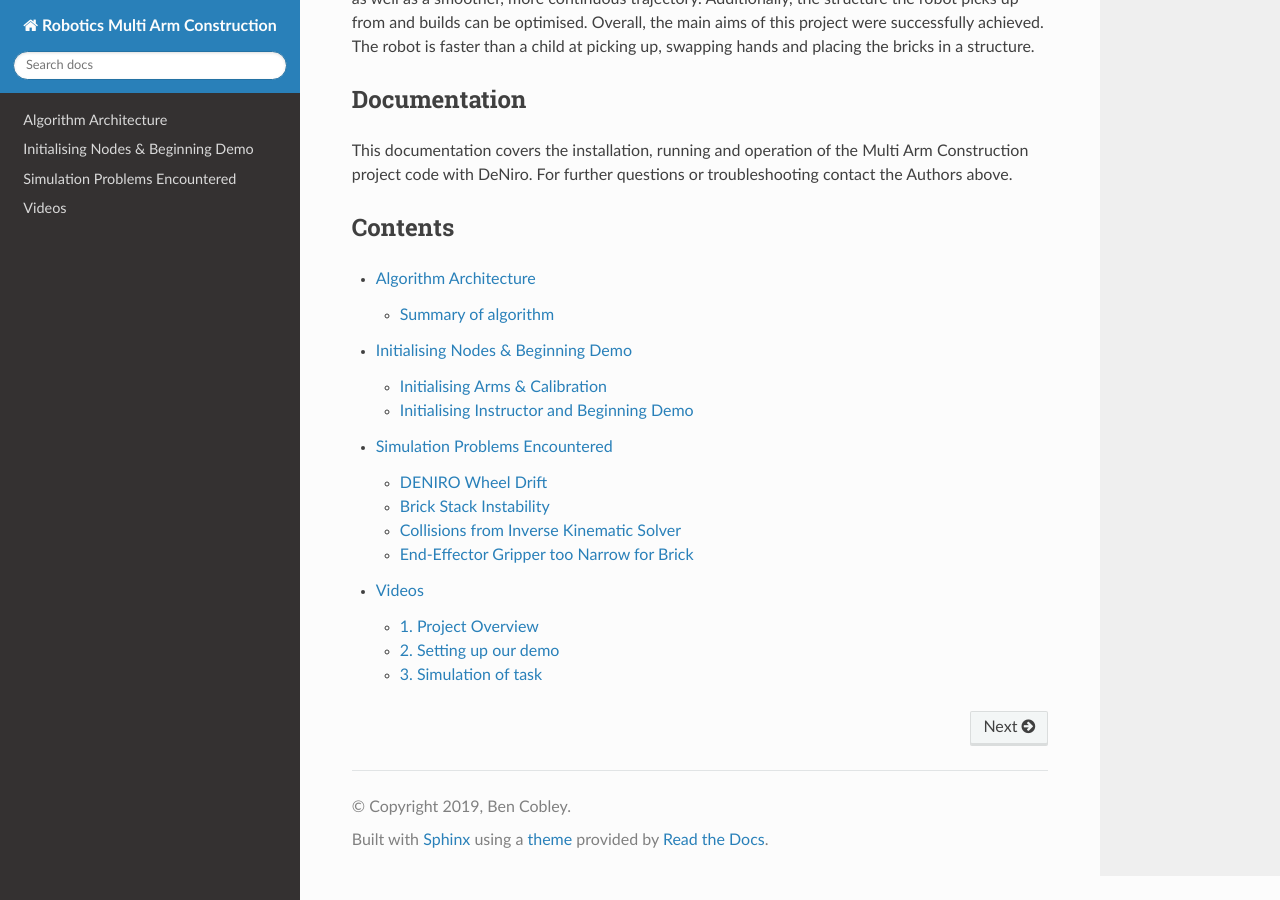
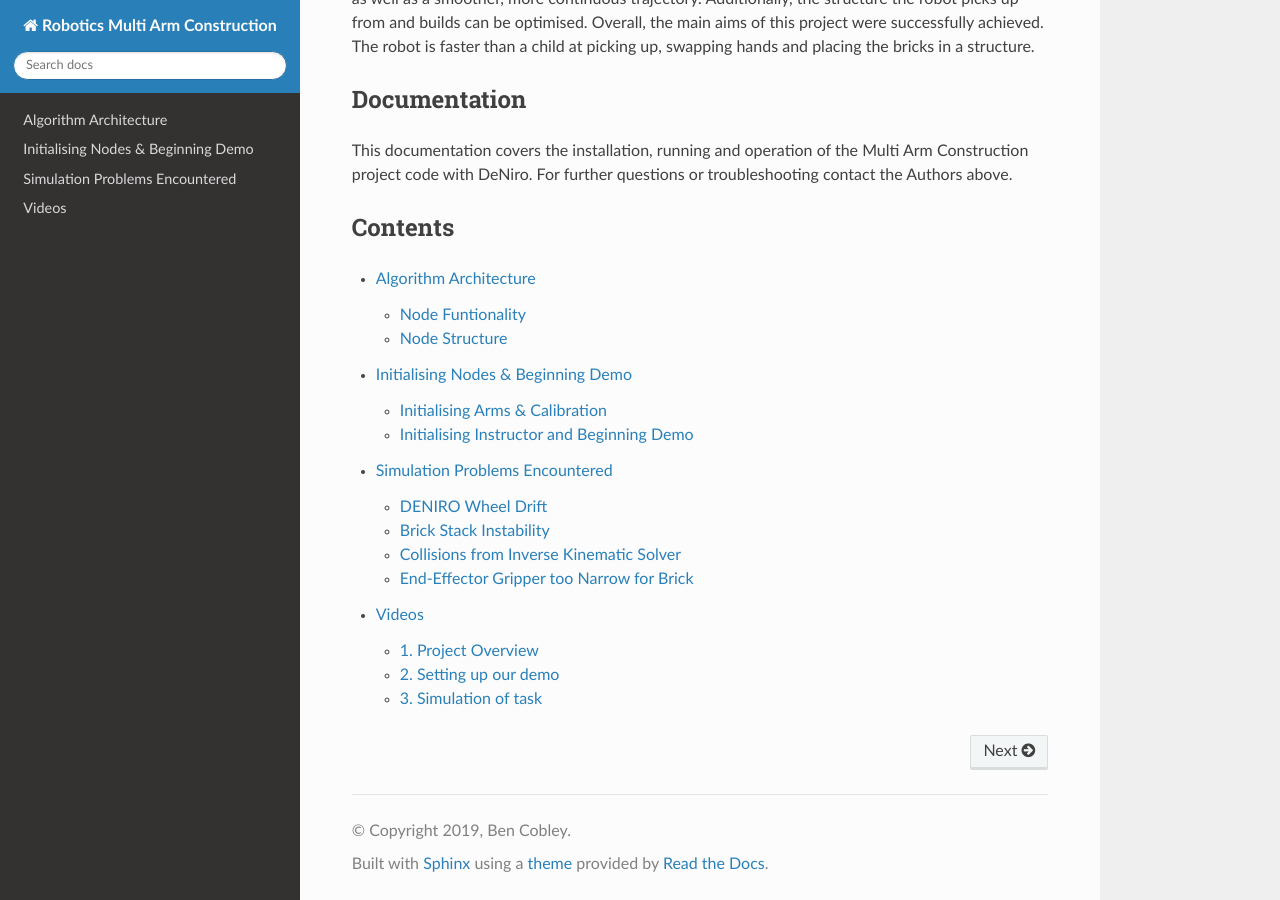
Before and after one commit to TomWoodburn/Robotics-1, a Sphinx documentation site: the page built from docs/source/index.rst, in a window 1280 px wide and 900 px high, scrolled down 1007 px. Built offline with Sphinx 7.4.7 and the Read the Docs theme 2.0.0, drawn with Linux system fonts in a browser that asks for light colours.

Commit message:
Added titles

```diff
--- a/docs/source/algorithm architechture.rst
+++ b/docs/source/algorithm architechture.rst
@@ -1,6 +1,9 @@
 **********************
 Algorithm Architecture
 **********************
+
+Node Funtionality
+=================
 
 
 Our algorithm is broken down into a number of key nodes:
@@ -15,8 +18,8 @@ spawning          A number of scripts for spawning various objects into the gaze
 ================  ============================================================
 
 
-Summary of algorithm
-====================
+Node Structure
+==============
 
 Given the nature of our task, we needed to build an algorithm that enables communication between the two arms. We do this using a series of topics which the arms and instructor publish and subscribe to:
 
```
